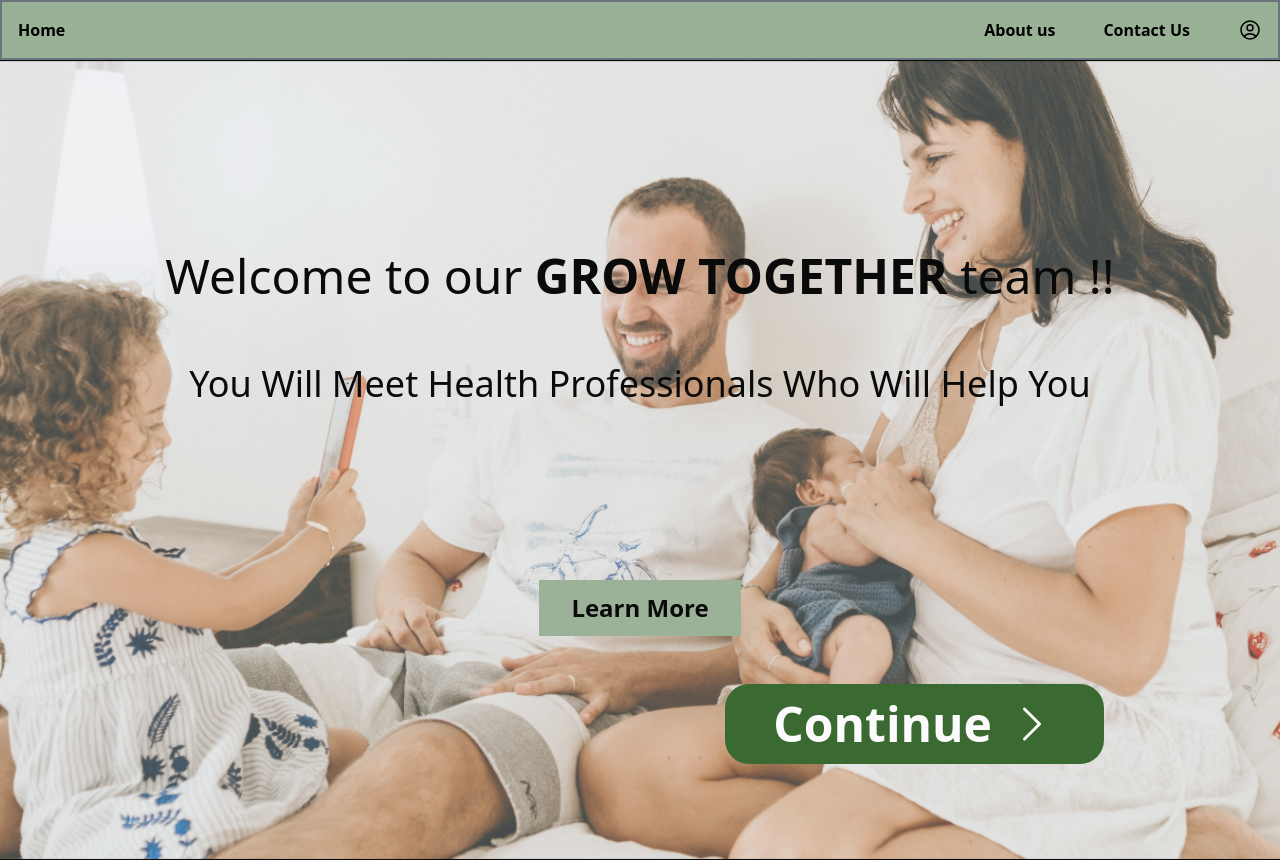
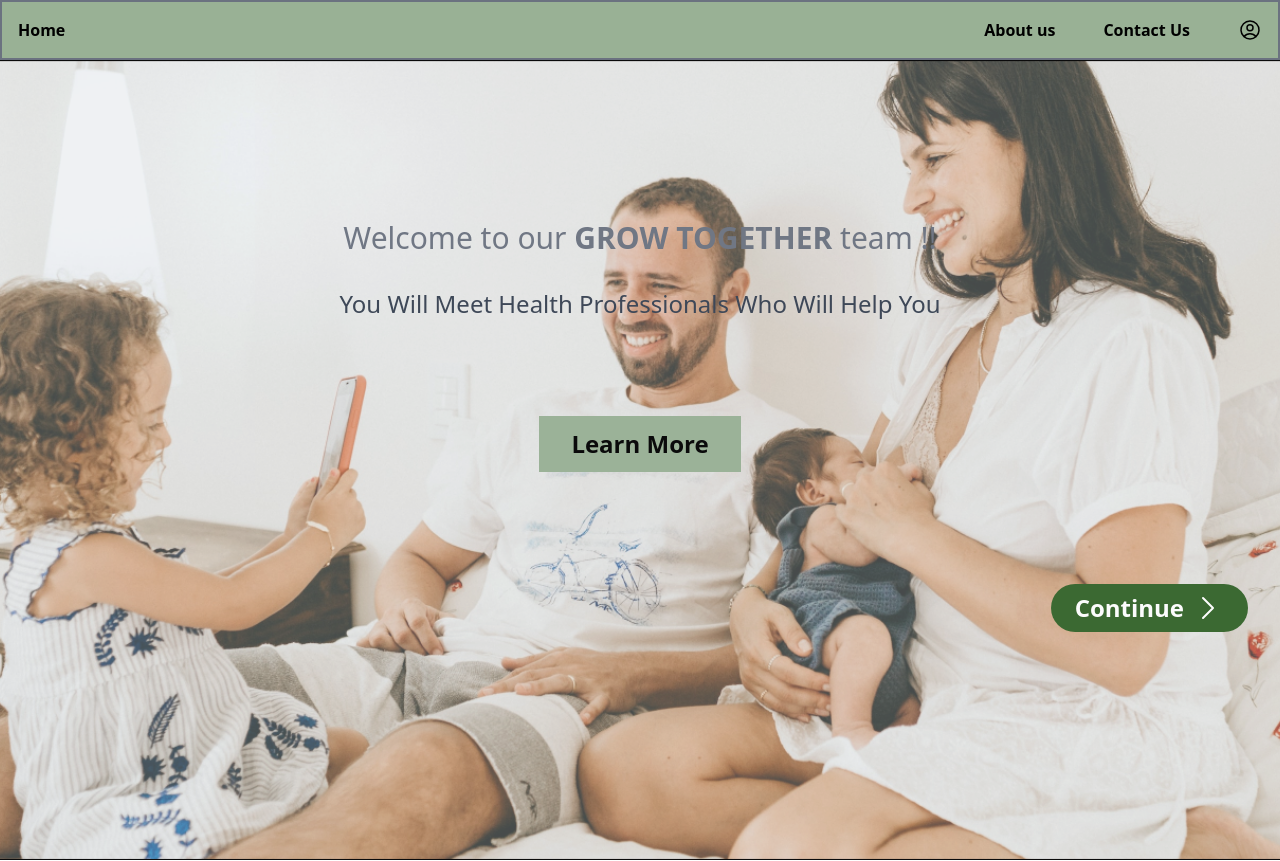
Before and after one commit to Angemichel12/growtogether, a React (Create React App) app in the folder frontend/: page / in a window 1280 px wide. Shown: the top 861 px of the page. Built offline with nearby package versions, Linux system fonts and the light colour scheme.

Commit message:
updatting home page

```diff
--- a/frontend/src/App.css
+++ b/frontend/src/App.css
@@ -4,7 +4,7 @@
 }
 .btn{
     background-color: rgb(153,177,149);
-    @apply px-8 py-3 mt-44 font-bold text-2xl
+    @apply px-8 py-3  font-bold text-2xl
 }
 .btn2{
     background-color: rgb(52,100,42)
--- a/frontend/src/components/Body.jsx
+++ b/frontend/src/components/Body.jsx
@@ -14,26 +14,28 @@ const Body = () => {
                 backgroundPosition: 'center',
                 opacity: ''
             }} className='h-screen opacity-95'>
-                <content className='flex justify-center flex-col pt-48'>
-                    <p className='text-center text-5xl'>Welcome to our <span className='font-bold'>GROW TOGETHER</span> team !!</p>
-                    <p className='text-center pt-16 text-4xl'>You Will Meet Health Professionals Who Will Help You</p>
-                </content>
-                <div className='flex justify-center'>
+                <content className='flex justify-center flex-col pt-40 '>
+                    <p className='text-center text-3xl text-gray-500'>Welcome to our <span className='font-bold'>GROW TOGETHER</span> team !!</p>
+                    <p className='text-center pt-8 text-2xl text-gray-700'>You Will Meet Health Professionals Who Will Help You</p>
+
+                    <div className='flex justify-center pt-24'>
                         <button className='btn '>Learn More</button>
                     </div>
 
-                <div className='flex justify-end font-bold  text-5xl'>
-                    <button className='btn2 px-12 py-4 mt-12 mr-44 flex gap-4 rounded-3xl text-white'>Continue
-                        <svg xmlns="http://www.w3.org/2000/svg" fill="none" viewBox="0 0 24 24" stroke-width="1.5" stroke="currentColor" class="w-12 h-12">
+                    <div className='flex justify-end font-bold  text-2xl mt-8 pr-8 pt-20'>
+                        <button className='btn2 px-6 py-2 flex gap-2 rounded-3xl text-white'>Continue
+                            <svg xmlns="http://www.w3.org/2000/svg" fill="none" viewBox="0 0 24 24" stroke-width="1.5" stroke="currentColor" class="w-8 h-8">
                                 <path stroke-linecap="round" stroke-linejoin="round" d="M8.25 4.5l7.5 7.5-7.5 7.5" />
                             </svg>
 
                         </button>
                     </div>
+
+                </content>
             </body>
-            <div className='bg-white'>
+            <div className='bg-white p-3' >
                 <p className='text-center p-8 text-4xl font-bold pb-32'>What We Offer</p>
-                <section className='flex justify-around mb-20'>
+                <section className='flex justify-around mb-20 flex-wrap'>
                     <div ><img src={im1} alt='image1' />
                         <p className='text-sm font-bold'>We provide consultancy on pregnant women</p></div>
                     <div ><img src={im2} alt='image1' />
--- a/frontend/src/components/Footer.jsx
+++ b/frontend/src/components/Footer.jsx
@@ -3,8 +3,8 @@ import { FaFacebook, FaInstagram, FaTwitter } from 'react-icons/fa';
 const Footer = () => {
   return (
     <div>
-      <footer className='flex justify-around p-10 footer'>
-        <div>
+      <footer className='flex justify-around p-10 footer flex-wrap'>
+        <div className=''>
             <h3 className='text-3xl'>Quick links</h3>
             <ul className='text-xl '>
                 <li className=' social '>Home</li>
--- a/frontend/src/components/Home.jsx
+++ b/frontend/src/components/Home.jsx
@@ -4,7 +4,7 @@ import Body from './Body'
 import Footer from './Footer'
 function Home() {
   return (
-    <div>
+    <div className='flex flex-col flex-wrap'>
       <Header />
       <Body />
       <Footer />
```
Lines whose indentation alone changed are shown as unchanged.
